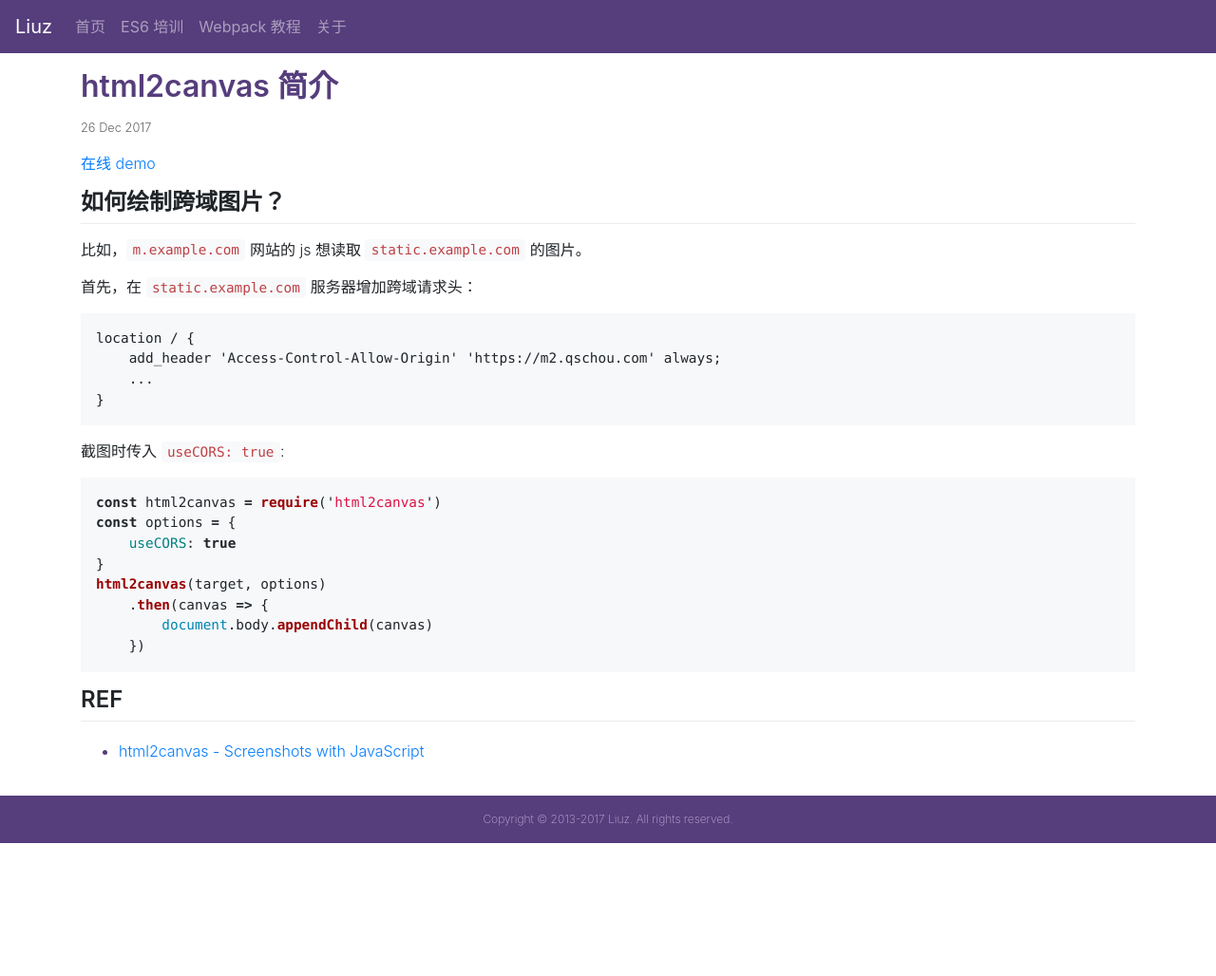
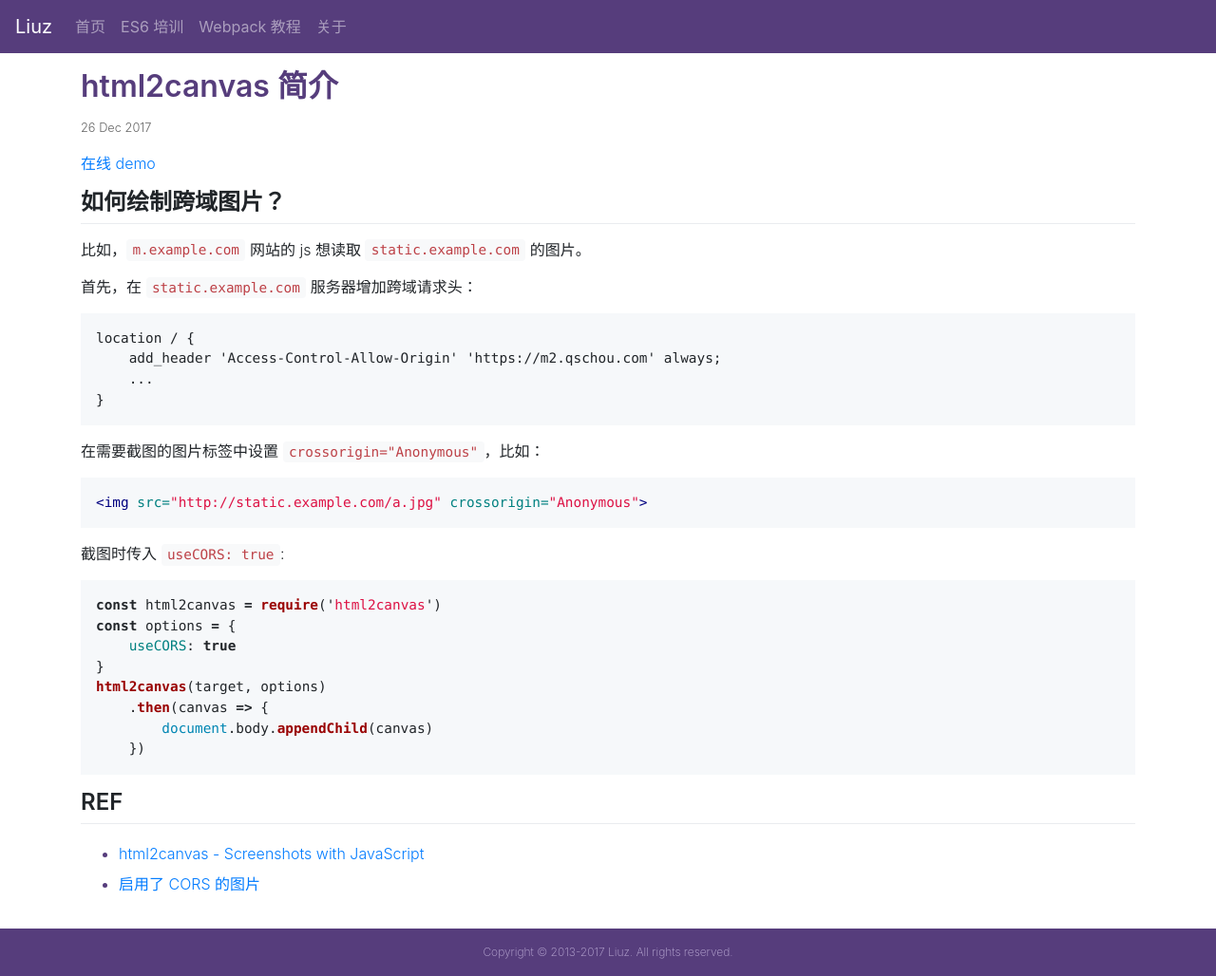
Before and after one commit to liuzhuan/liuzhuan.github.io, a Jekyll site: the page built from _posts/2017-12-26-html2canvas.md, in a window 1280 px wide. Shown: the whole page at 95% size. Built offline with Jekyll 4.4.1, drawn with Linux system fonts in a browser that asks for light colours; nearby versions of some CDN libraries; before the commit the page ends 900 px from its top, so only the background shows below that.

Commit message:
updating html2canvas content

````diff
--- a/_posts/2017-12-26-html2canvas.md
+++ b/_posts/2017-12-26-html2canvas.md
@@ -19,6 +19,12 @@ location / {
 }
 ```
 
+在需要截图的图片标签中设置 `crossorigin="Anonymous"`，比如：
+
+```html
+<img src="http://static.example.com/a.jpg" crossorigin="Anonymous">
+```
+
 截图时传入 `useCORS: true`:
 
 ```javascript
@@ -35,6 +41,8 @@ html2canvas(target, options)
 ## REF
 
 - [html2canvas - Screenshots with JavaScript][home]
+- [启用了 CORS 的图片][cors]
 
 [home]: https://html2canvas.hertzen.com/
 [demo]: /test/html2canvas-demo/index.html
+[cors]: https://developer.mozilla.org/zh-CN/docs/Web/HTML/CORS_enabled_image
````
